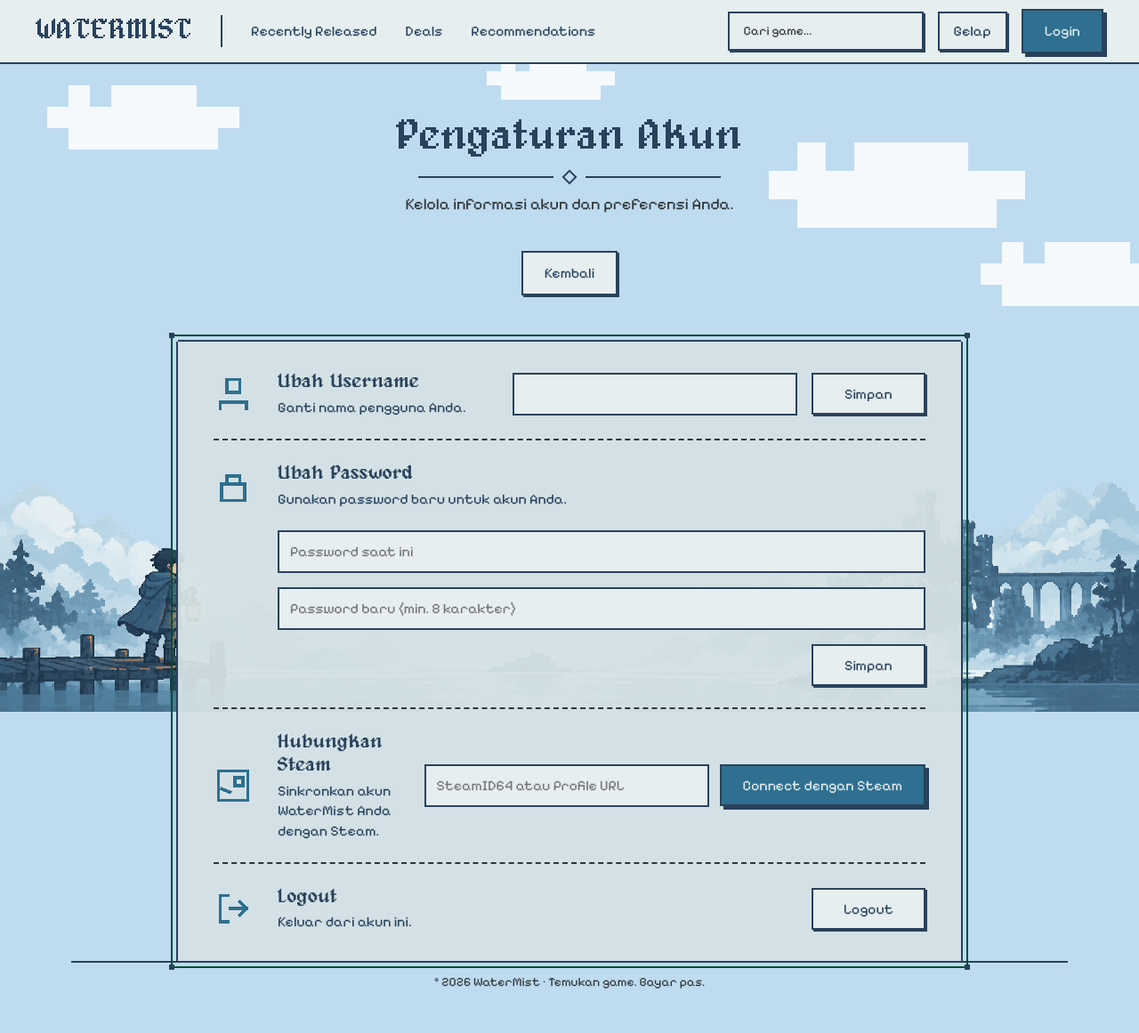
After one commit to putmul/WaterMist, a Flask app: template web/template/settings.html in a window 1280 px wide. The commit adds this page. Shown: the whole page at 89% size. Run offline with Flask 3, Linux system fonts and the light colour scheme; the template is opened without the code that fills it, so the values that code supplies are empty.

Commit message:
feat: add account settings page with username and password update functionality

```diff
--- a/app/routes/auth.py
+++ b/app/routes/auth.py
@@ -23,7 +23,7 @@ onboarding_bp = Blueprint("onboarding", __name__, url_prefix="/onboarding")
 @auth_bp.route("/register", methods=["GET", "POST"])
 def register():
     if current_user() is not None:
-        return redirect(url_for("recommendations.recommendations"))
+        return redirect(url_for("deals.deals"))
     if request.method == "POST":
         email = request.form.get("email", "").strip().lower()
         password = request.form.get("password", "")
@@ -45,6 +45,8 @@ def register():
 
 @auth_bp.route("/login", methods=["GET", "POST"])
 def login():
+    if current_user() is not None:
+        return redirect(url_for("deals.deals"))
     if request.method == "POST":
         email = request.form.get("email", "").strip().lower()
         user = User.query.filter_by(email=email, status="active").one_or_none()
@@ -55,7 +57,7 @@ def login():
         db.session.commit()
         session.clear()
         session["user_id"] = user.id
-        return redirect(url_for("recommendations.recommendations"))
+        return redirect(url_for("deals.deals"))
     return render_template("login.html")
 
 
--- a/app/routes/main.py
+++ b/app/routes/main.py
@@ -2,12 +2,15 @@ from flask import Blueprint, flash, redirect, render_template, url_for
 
 from app.services.deal_service import DealService
 from app.services.game_service import GameService
+from app.auth import current_user
 
 main_bp = Blueprint("main", __name__)
 
 
 @main_bp.get("/")
 def dashboard():
+    if current_user() is not None:
+        return redirect(url_for("deals.deals"))
     return render_template("index.html")
 
 
--- /dev/null
+++ b/web/static/css/settings.css
@@ -0,0 +1,60 @@
+/* WaterMist — halaman Pengaturan Akun. Dipakai bersama style.css + pages.css */
+
+.ico { width: 22px; height: 22px; fill: none; stroke: currentColor; stroke-width: 2; stroke-linecap: square; shape-rendering: crispEdges; }
+
+.ornament { display: flex; align-items: center; gap: 12px; width: min(340px, 100%); margin: 12px auto; }
+.ornament::before, .ornament::after { content: ""; flex: 1; height: 2px; background: var(--ink); }
+.ornament i { width: 12px; height: 12px; border: var(--border); transform: rotate(45deg); }
+
+.settings { width: 100%; max-width: 880px; margin: 0 auto; padding: 8px 40px; }
+.settings-page-actions { display: flex; justify-content: flex-end; max-width: 880px; margin: 0 auto 12px; }
+
+.setting {
+  display: grid;
+  grid-template-columns: 48px minmax(0, 1fr) auto;
+  gap: 24px;
+  align-items: center;
+  padding: 24px 0;
+  border-bottom: 2px dashed var(--overcast);
+}
+.setting:last-child { border-bottom: 0; }
+.setting > .ico { width: 44px; height: 44px; color: var(--tide); }
+.setting h2 { margin-bottom: 4px; font-size: 22px; line-height: 1.2; }
+.setting p { color: var(--ink); }
+
+.setting-action { display: flex; align-items: center; gap: 16px; }
+.setting-action form { display: flex; align-items: center; gap: 12px; }
+.setting-password { grid-template-columns: 48px minmax(0, 1fr); }
+.setting-password .setting-action {
+  grid-column: 2;
+  flex-direction: column;
+  align-items: stretch;
+  width: 100%;
+  min-width: 0;
+}
+.setting-password .setting-action .input { width: 100%; min-width: 0; }
+.setting-password .setting-action .btn { align-self: flex-end; }
+.setting-action .input { width: 320px; height: 48px; font-size: 16px; }
+.setting-action .btn { min-width: 128px; }
+
+.form-msg { margin-top: 4px; font-size: 14px; }
+.form-msg:empty { display: none; }
+.form-msg.is-error { color: var(--coral); }
+.form-msg.is-ok { color: var(--rain); }
+.settings-messages { width: min(880px, calc(100% - 40px)); margin: 0 auto 20px; }
+.flash { padding: 10px 14px; border: var(--border); background: var(--cloud); }
+.flash-error { color: var(--coral); }
+.flash-success { color: var(--rain); }
+
+@media (max-width: 1023px) {
+  .setting-action .input { width: 220px; }
+}
+@media (max-width: 767px) {
+  .settings { padding: 8px 20px; }
+  .setting { grid-template-columns: 40px minmax(0, 1fr); gap: 16px; }
+  .setting > .ico { width: 36px; height: 36px; }
+  .setting-action { grid-column: 1 / -1; flex-wrap: wrap; }
+  .setting-password .setting-action { grid-column: 2; flex-wrap: nowrap; }
+  .setting-action form { flex-wrap: wrap; width: 100%; }
+  .setting-action .input { flex: 1; width: auto; min-width: 0; }
+}
--- a/web/static/css/watermist.css
+++ b/web/static/css/watermist.css
@@ -670,6 +670,7 @@ main {
 }
 .game-grid { display: grid; grid-template-columns: repeat(4, minmax(0, 1fr)); gap: 32px 24px; }
 .game-grid--2 { grid-template-columns: repeat(2, minmax(0, 1fr)); }
+.game-grid--3 { grid-template-columns: repeat(3, minmax(0, 1fr)); }
 .game-grid--2.is-list { grid-template-columns: 1fr; }
 
 .game { display: flex; flex-direction: column; gap: 8px; padding: 12px; }
--- a/web/template/deals.html
+++ b/web/template/deals.html
@@ -25,7 +25,7 @@
       {% if updated_at %}<p class="meta">Data diperbarui: {{ updated_at }}</p>{% endif %}
       {% if q and literal_deals_found %}<h2>Hasil berdasarkan nama</h2>{% endif %}
       {% if deals %}
-      <div class="game-grid game-grid--2">
+      <div class="game-grid game-grid--3">
         {% for deal in deals %}{% set product = deal.game_product %}{% set game = product.game %}
         <article class="game frame">
           {% if game.cover_image %}<img class="cover" src="{{ game.cover_image }}" alt="Cover {{ game.name }}" loading="lazy">{% endif %}
--- a/web/template/new-releases.html
+++ b/web/template/new-releases.html
@@ -12,7 +12,7 @@
   <div data-slot="topbar"></div>
   <main class="page"><header class="page-header container"><h1>Recently Released</h1><p>Game yang dirilis dalam {{ days }} hari terakhir.</p></header>
     <div class="container page-body">
-      <form class="toolbar" action="{{ url_for('releases.releases') }}" method="get" style="margin-bottom:24px">
+      <form class="frame deals-filters" action="{{ url_for('releases.releases') }}" method="get">
         <input class="input" type="search" name="q" value="{{ q }}" placeholder="Cari game terbaru..." aria-label="Cari game terbaru">
         <select class="select" name="mode" aria-label="Urutkan rilis"><option value="latest" {% if mode == 'latest' %}selected{% endif %}>Terbaru</option><option value="preference" {% if mode == 'preference' %}selected{% endif %}>Untukmu</option></select>
         <button class="btn btn-primary" type="submit">Cari</button>
--- /dev/null
+++ b/web/template/settings.html
@@ -0,0 +1,113 @@
+<!DOCTYPE html>
+<html lang="id">
+<head>
+  <meta charset="utf-8">
+  <meta name="viewport" content="width=device-width, initial-scale=1">
+  <title>Pengaturan Akun — WaterMist</title>
+  <link rel="preconnect" href="https://fonts.googleapis.com">
+  <link rel="preconnect" href="https://fonts.gstatic.com" crossorigin>
+  <link href="https://fonts.googleapis.com/css2?family=Pixelify+Sans:wght@400;500;600;700&display=swap" rel="stylesheet">
+  <link rel="stylesheet" href="{{ url_for('frontend.static', filename='css/watermist.css') }}">
+  <link rel="stylesheet" href="{{ url_for('frontend.static', filename='css/settings.css') }}">
+  <script src="js/layout.js"></script>
+</head>
+<body data-page="settings" data-authenticated="{{ 'true' if auth_user else 'false' }}">
+
+  <svg width="0" height="0" style="position:absolute" aria-hidden="true"><defs>
+    <symbol id="i-user" viewBox="0 0 24 24"><rect x="8" y="3" width="8" height="8"/><path d="M4 21v-4h16v4"/></symbol>
+    <symbol id="i-lock" viewBox="0 0 24 24"><rect x="5" y="11" width="14" height="10"/><path d="M8 11V6h8v5"/></symbol>
+    <symbol id="i-steam" viewBox="0 0 24 24"><rect x="3" y="3" width="18" height="18"/><rect x="13" y="7" width="5" height="5"/><path d="M5 14l5 2"/></symbol>
+    <symbol id="i-logout" viewBox="0 0 24 24"><path d="M9 4H4v16h5"/><path d="M10 12h10M16 8l4 4-4 4"/></symbol>
+  </defs></svg>
+
+  <div class="scene" aria-hidden="true">
+    <span class="cloud c1"></span><span class="cloud c2"></span><span class="cloud c3"></span><span class="cloud c4"></span>
+  </div>
+
+  <div data-slot="topbar"></div>
+
+  <main class="page">
+    <header class="page-header container">
+      <h1>Pengaturan Akun</h1>
+      <div class="ornament" aria-hidden="true"><i></i></div>
+      <p>Kelola informasi akun dan preferensi Anda.</p>
+    </header>
+
+    {% with messages = get_flashed_messages(with_categories=true) %}
+    {% if messages %}<div class="settings-messages" role="status" aria-live="polite">{% for category, message in messages %}<p class="flash flash-{{ category }}">{{ message }}</p>{% endfor %}</div>{% endif %}
+    {% endwith %}
+
+    <div class="container page-body">
+      <div class="settings-page-actions">
+        <a class="btn btn-secondary" href="{{ url_for('profile.profile') }}">Kembali</a>
+      </div>
+      <section class="settings frame" aria-label="Pengaturan akun">
+        <!-- Username -->
+        <form class="setting" method="post" action="{{ url_for('profile.update_username') }}">
+          <svg class="ico" aria-hidden="true"><use href="#i-user"/></svg>
+          <div>
+            <h2>Ubah Username</h2>
+            <p id="d-username">Ganti nama pengguna Anda.</p>
+          </div>
+          <div class="setting-action">
+            <label class="sr-only" for="username">Username baru</label>
+          <input class="input" id="username" name="username" type="text" value="{{ user.username or '' }}" minlength="3" maxlength="80" required autocomplete="username" aria-describedby="d-username">
+            <button class="btn btn-secondary" type="submit">Simpan</button>
+          </div>
+        </form>
+
+        <!-- Password -->
+        <form class="setting setting-password" method="post" action="{{ url_for('profile.update_password') }}">
+          <svg class="ico" aria-hidden="true"><use href="#i-lock"/></svg>
+          <div>
+            <h2>Ubah Password</h2>
+            <p id="d-password">Gunakan password baru untuk akun Anda.</p>
+          </div>
+          <div class="setting-action">
+            <label class="sr-only" for="password">Password baru</label>
+            <input class="input" id="current-password" name="current_password" type="password" placeholder="Password saat ini" required autocomplete="current-password" aria-describedby="d-password">
+            <input class="input" id="password" name="new_password" type="password" placeholder="Password baru (min. 8 karakter)" minlength="8" required autocomplete="new-password" aria-describedby="d-password">
+            <button class="btn btn-secondary" type="submit">Simpan</button>
+          </div>
+        </form>
+
+        <!-- Steam -->
+        <div class="setting">
+          <svg class="ico" aria-hidden="true"><use href="#i-steam"/></svg>
+          <div>
+            <h2>Hubungkan Steam</h2>
+            <p>Sinkronkan akun WaterMist Anda dengan Steam.</p>
+          </div>
+          <div class="setting-action">
+            {% if user.steam_profile %}
+            <form method="post" action="{{ url_for('profile.disconnect_steam') }}"><button class="btn btn-secondary" type="submit">Putuskan Steam</button></form>
+            {% else %}
+            <form method="post" action="{{ url_for('profile.connect_steam') }}">
+              <label class="sr-only" for="steam-profile">SteamID64 atau Profile URL</label>
+              <input class="input" id="steam-profile" name="steam_profile" placeholder="SteamID64 atau Profile URL" required>
+              <button class="btn btn-primary" type="submit">Connect dengan Steam</button>
+            </form>
+            {% endif %}
+          </div>
+        </div>
+
+        <!-- Logout -->
+        <div class="setting">
+          <svg class="ico" aria-hidden="true"><use href="#i-logout"/></svg>
+          <div>
+            <h2>Logout</h2>
+            <p>Keluar dari akun ini.</p>
+          </div>
+          <div class="setting-action">
+            <form method="post" action="{{ url_for('auth.logout') }}"><button class="btn btn-secondary" type="submit">Logout</button></form>
+          </div>
+        </div>
+
+      </section>
+    </div>
+
+    <div data-slot="footer"></div>
+  </main>
+
+</body>
+</html>
```
Also changed, not shown: app/routes/profile.py (+40 -1 lines), tests/test_personalization.py (+50 -1 lines), web/template/profile.html (+1 -7 lines).
